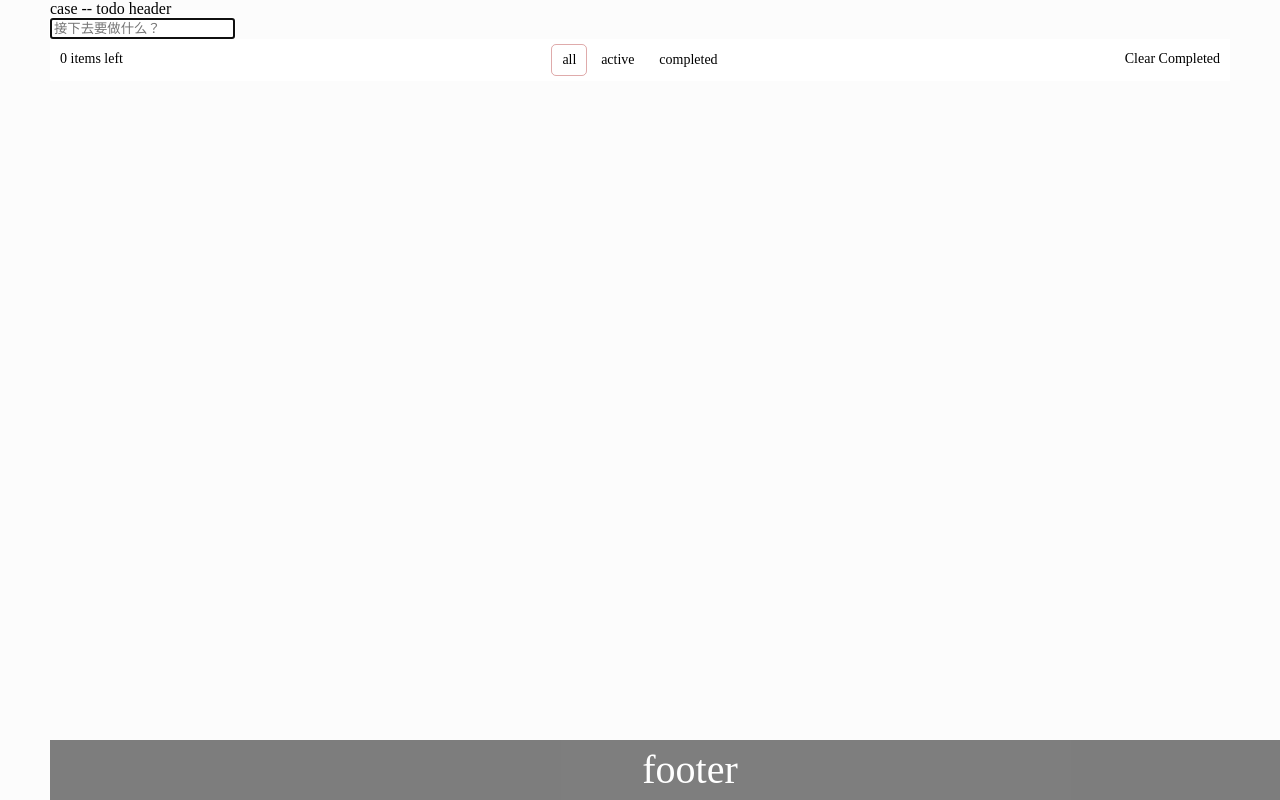
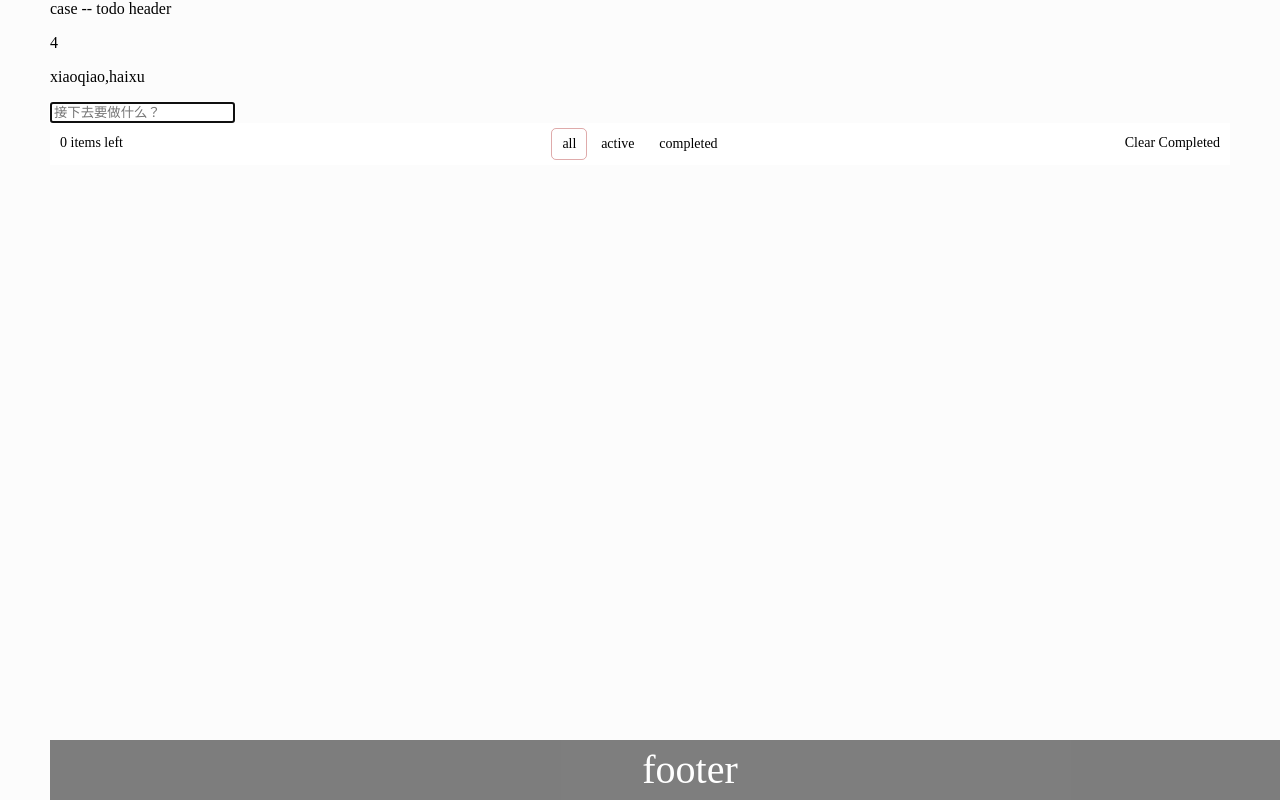
Before and after one commit to xiaoqiaoWEB/vue-webpack-pro, a Vue app: page /app in a window 1280 px wide. Built offline with nearby package versions, Linux system fonts and the light colour scheme.

Commit message:
vuex state getters

```diff
--- a/client/app.vue
+++ b/client/app.vue
@@ -1,6 +1,8 @@
 <template>
   <div class="container">
     <Header></Header>
+    <p>{{count}}</p>
+    <p>{{fullName}}</p>
     <!-- <Todo></Todo> -->
     <transition name="fade">
       <router-view />
@@ -14,6 +16,7 @@
 import Footer from './layout/footer.vue'
 import Header from './layout/header.vue'
 import Todo from './views/todo/todo.vue'
+import {mapState, mapGetters} from 'vuex'
 
 export default {
   data () {
@@ -23,6 +26,28 @@ export default {
     Footer,
     Header,
     Todo
+  },
+  mounted () {
+    let i = 0
+    setInterval(() => {
+      this.$store.commit('updataCount', i++)
+    }, 1000)
+  },
+  computed: {
+    // count () {
+    //   return this.$store.state.count
+    // },
+    fullName () {
+      return this.$store.getters.fullName
+    },
+    // ...mapState(['count'])
+    // ...mapState({
+    //   count: 'count'
+    // })
+    ...mapState({
+      count: (state) => state.count
+    })
+    // ...mapGetters({})
   }
 }
 </script>
--- a/client/index.js
+++ b/client/index.js
@@ -1,13 +1,17 @@
 import Vue from 'vue'
 import App from './app.vue'
 import VueRouter from 'vue-router'
+import Vuex from 'vuex'
 
 import './assets/stylus/rest.styl'
 import createRouter from './config/router'
+import createStore from './store/store'
 
 Vue.use(VueRouter)
+Vue.use(Vuex)
 
 const router = createRouter()
+const store = createStore()
 
 router.beforeEach((to, from, next) => {
   console.log('before each invoked')
@@ -29,6 +33,7 @@ router.afterEach((to, from) => {
 })
 
 new Vue({
+  store,
   router,
   render: (h) => h(App)
 }).$mount('#root')
--- /dev/null
+++ b/client/store/getters/getters.js
@@ -0,0 +1,5 @@
+export default {
+  fullName (state) {
+    return `${state.firstName},${state.lastName}`
+  }
+}
--- /dev/null
+++ b/client/store/mustation/mustations.js
@@ -0,0 +1,5 @@
+export default {
+  updataCount (state, num) {
+    state.count = num
+  }
+}
--- /dev/null
+++ b/client/store/state/state.js
@@ -0,0 +1,5 @@
+export default {
+  count: 0,
+  firstName: 'xiaoqiao',
+  lastName: 'haixu'
+}
--- /dev/null
+++ b/client/store/store.js
@@ -0,0 +1,13 @@
+import Vuex from 'vuex'
+
+import defaultState from './state/state'
+import mutations from './mustation/mustations'
+import getters from './getters/getters'
+
+export default () => {
+  return new Vuex.Store({
+    state: defaultState,
+    mutations,
+    getters
+  })
+}
```
